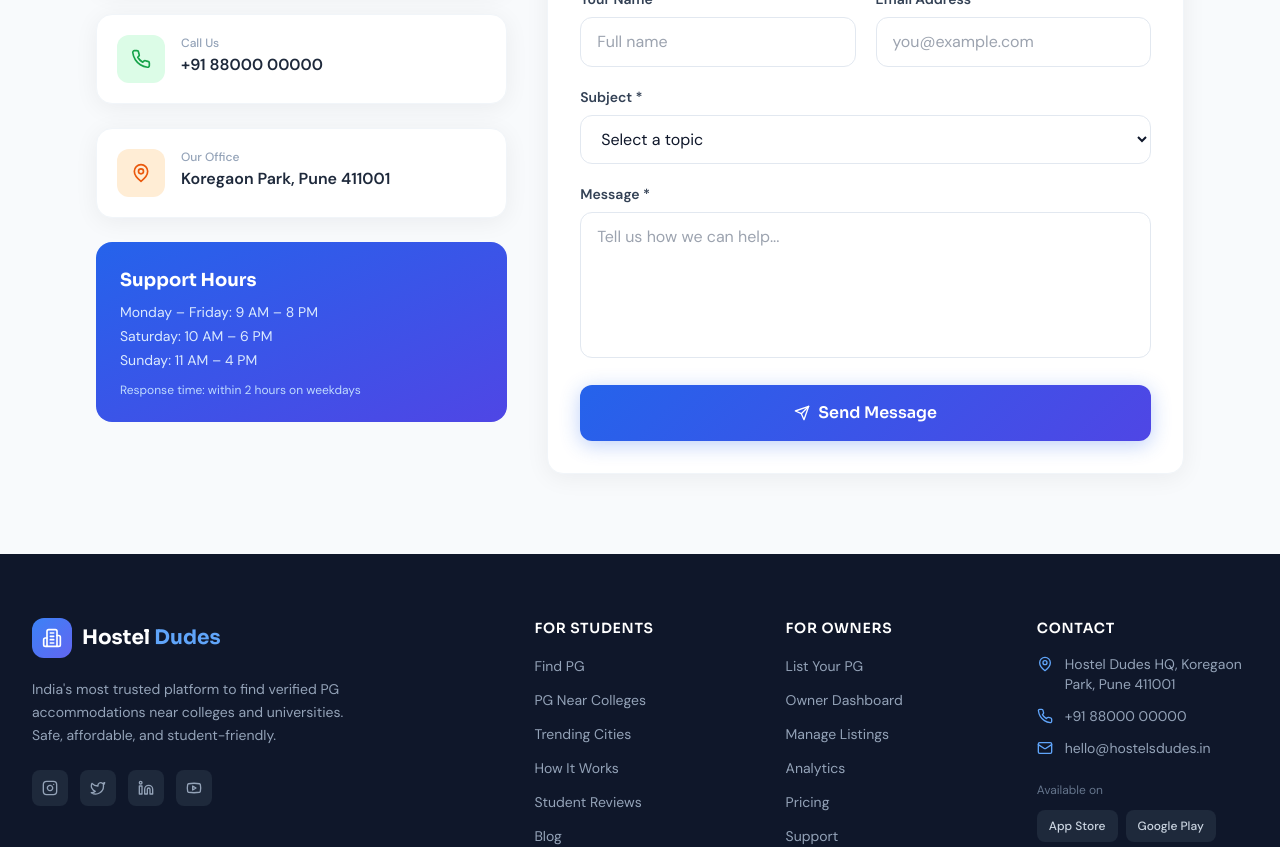
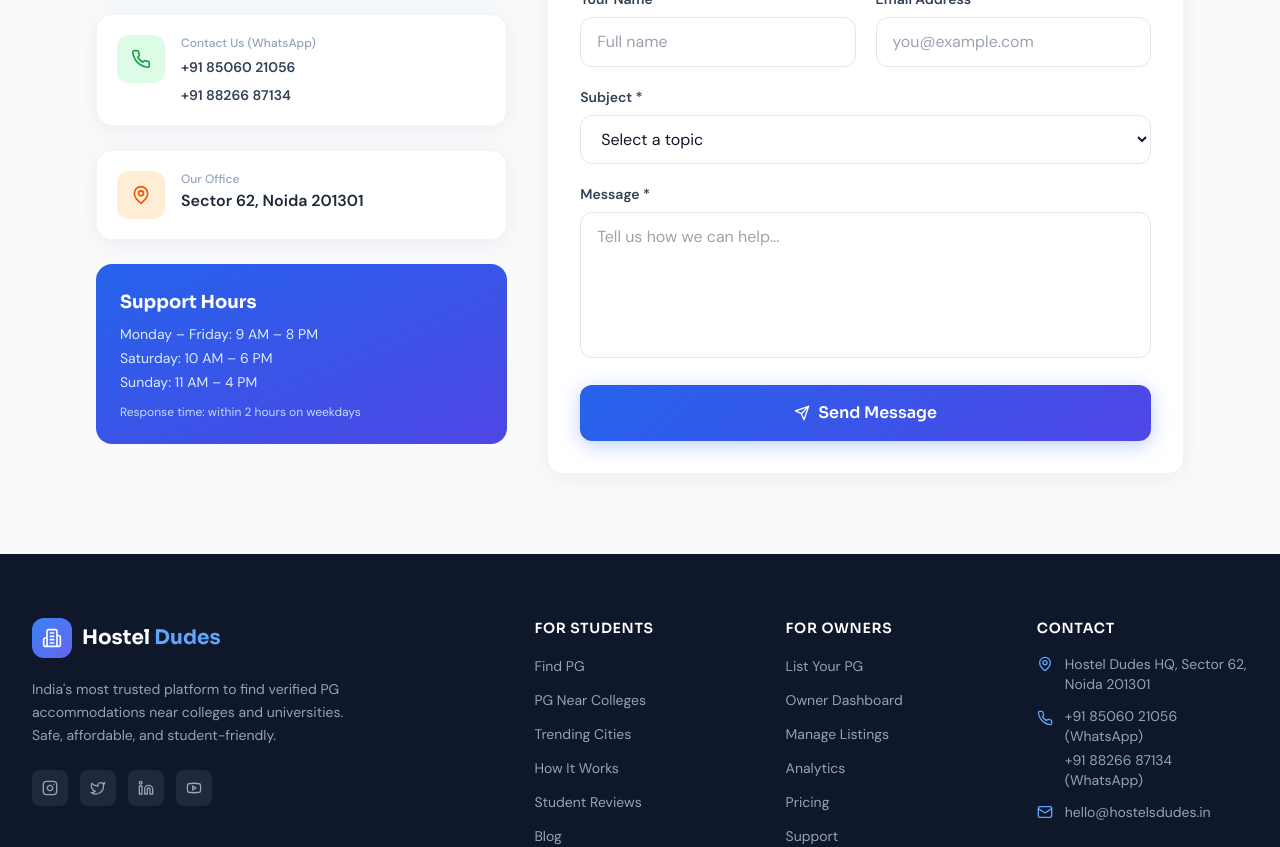
Before and after one commit to rajkumarchaudhari123/hostelsDudes, a Next.js app: page /contact in a window 1280 px wide. Shown: the part 420-1267 px from the top of the page. Built offline with nearby package versions, Linux system fonts and the light colour scheme.

Commit message:
feat: add whatsapp links with prefilled messages for contact numbers and update address to Noida

```diff
--- a/src/app/contact/page.tsx
+++ b/src/app/contact/page.tsx
@@ -33,21 +33,43 @@ export default function ContactPage() {
           <div className="grid lg:grid-cols-5 gap-10">
             {/* Contact info */}
             <div className="lg:col-span-2 space-y-6">
-              {[
-                { icon: Mail, label: "Email Us", value: "hello@hostelsdudes.in", href: "mailto:hello@hostelsdudes.in", color: "bg-blue-100 text-blue-600" },
-                { icon: Phone, label: "Call Us", value: "+91 88000 00000", href: "tel:+918800000000", color: "bg-green-100 text-green-600" },
-                { icon: MapPin, label: "Our Office", value: "Koregaon Park, Pune 411001", href: "#", color: "bg-orange-100 text-orange-600" },
-              ].map(({ icon: Icon, label, value, href, color }) => (
-                <a key={label} href={href} className="flex items-start gap-4 bg-white rounded-2xl p-5 shadow-card border border-slate-100 hover:border-blue-200 transition-colors group">
-                  <div className={`w-12 h-12 ${color} rounded-xl flex items-center justify-center flex-shrink-0`}>
-                    <Icon className="w-5 h-5" />
+              {/* Email Us */}
+              <a href="mailto:hello@hostelsdudes.in" className="flex items-start gap-4 bg-white rounded-2xl p-5 shadow-card border border-slate-100 hover:border-blue-200 transition-colors group">
+                <div className="w-12 h-12 bg-blue-100 text-blue-600 rounded-xl flex items-center justify-center flex-shrink-0">
+                  <Mail className="w-5 h-5" />
+                </div>
+                <div>
+                  <p className="text-slate-400 text-xs font-medium">Email Us</p>
+                  <p className="font-semibold text-slate-800 group-hover:text-blue-600 transition-colors mt-0.5">hello@hostelsdudes.in</p>
+                </div>
+              </a>
+
+              {/* WhatsApp Us */}
+              <div className="bg-white rounded-2xl p-5 shadow-card border border-slate-100">
+                <div className="flex items-start gap-4">
+                  <div className="w-12 h-12 bg-green-100 text-green-600 rounded-xl flex items-center justify-center flex-shrink-0">
+                    <Phone className="w-5 h-5" />
                   </div>
                   <div>
-                    <p className="text-slate-400 text-xs font-medium">{label}</p>
-                    <p className="font-semibold text-slate-800 group-hover:text-blue-600 transition-colors mt-0.5">{value}</p>
+                    <p className="text-slate-400 text-xs font-medium">Contact Us (WhatsApp)</p>
+                    <div className="flex flex-col gap-2 mt-1.5">
+                      <a href="https://wa.me/918506021056?text=can%20i%20get%20info" target="_blank" rel="noopener noreferrer" className="text-sm font-semibold text-slate-700 hover:text-blue-600 transition-colors">+91 85060 21056</a>
+                      <a href="https://wa.me/918826687134?text=can%20i%20get%20info" target="_blank" rel="noopener noreferrer" className="text-sm font-semibold text-slate-700 hover:text-blue-600 transition-colors">+91 88266 87134</a>
+                    </div>
                   </div>
-                </a>
-              ))}
+                </div>
+              </div>
+
+              {/* Our Office */}
+              <div className="flex items-start gap-4 bg-white rounded-2xl p-5 shadow-card border border-slate-100">
+                <div className="w-12 h-12 bg-orange-100 text-orange-600 rounded-xl flex items-center justify-center flex-shrink-0">
+                  <MapPin className="w-5 h-5" />
+                </div>
+                <div>
+                  <p className="text-slate-400 text-xs font-medium">Our Office</p>
+                  <p className="font-semibold text-slate-800 mt-0.5">Sector 62, Noida 201301</p>
+                </div>
+              </div>
 
               <div className="bg-gradient-to-br from-blue-600 to-indigo-600 rounded-2xl p-6 text-white">
                 <h3 className="font-display font-bold text-lg mb-2">Support Hours</h3>
--- a/src/components/layout/Footer.tsx
+++ b/src/components/layout/Footer.tsx
@@ -93,11 +93,14 @@ export default function Footer() {
             <ul className="space-y-3">
               <li className="flex items-start gap-3">
                 <MapPin className="w-4 h-4 mt-0.5 text-blue-400 flex-shrink-0" />
-                <span className="text-sm text-slate-400">Hostel Dudes HQ, Koregaon Park, Pune 411001</span>
+                <span className="text-sm text-slate-400">Hostel Dudes HQ, Sector 62, Noida 201301</span>
               </li>
-              <li className="flex items-center gap-3">
-                <Phone className="w-4 h-4 text-blue-400 flex-shrink-0" />
-                <a href="tel:+918800000000" className="text-sm text-slate-400 hover:text-white transition-colors">+91 88000 00000</a>
+              <li className="flex items-start gap-3">
+                <Phone className="w-4 h-4 mt-1 text-blue-400 flex-shrink-0" />
+                <div className="flex flex-col gap-1">
+                  <a href="https://wa.me/918506021056?text=can%20i%20get%20info" target="_blank" rel="noopener noreferrer" className="text-sm text-slate-400 hover:text-white transition-colors">+91 85060 21056 (WhatsApp)</a>
+                  <a href="https://wa.me/918826687134?text=can%20i%20get%20info" target="_blank" rel="noopener noreferrer" className="text-sm text-slate-400 hover:text-white transition-colors">+91 88266 87134 (WhatsApp)</a>
+                </div>
               </li>
               <li className="flex items-center gap-3">
                 <Mail className="w-4 h-4 text-blue-400 flex-shrink-0" />
```
